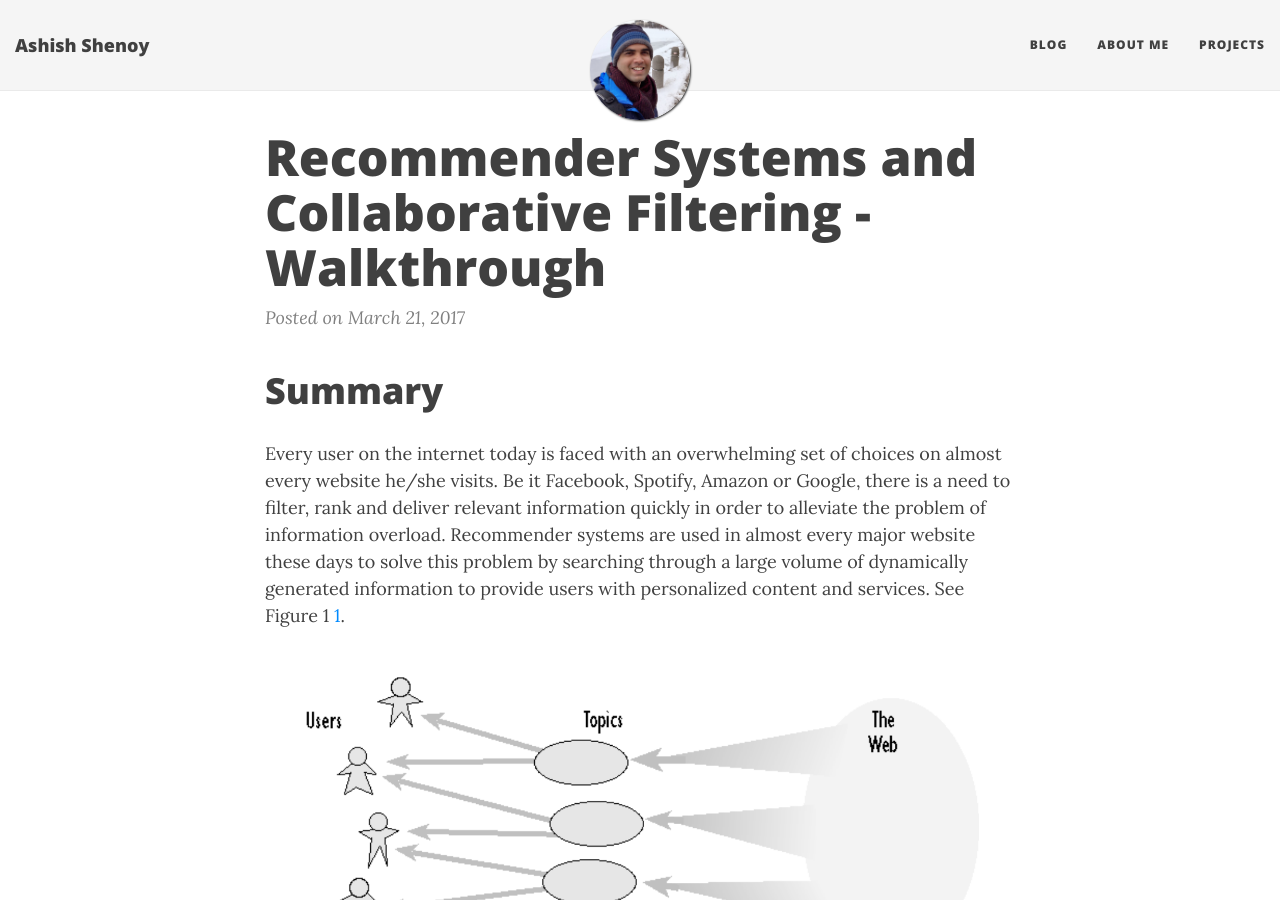
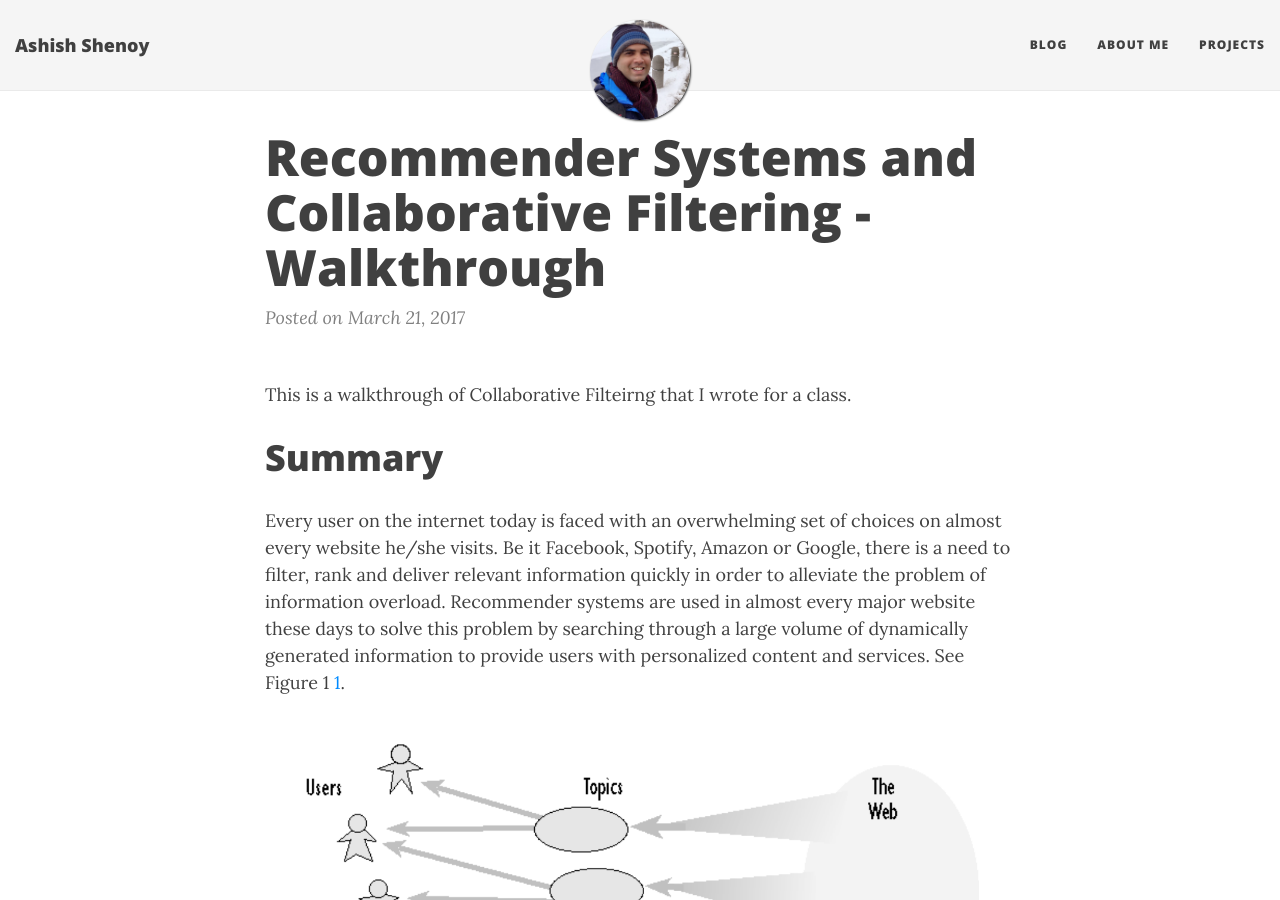
Before and after one commit to ashishvshenoy/ashishvshenoy.github.io, a Jekyll site: the page built from _posts/2017-03-21-recommender-systems-and-collaborative-filtering-walkthrough.md, in a window 1280 px wide and 900 px high. Built offline with Jekyll 4.4.1, drawn with Linux system fonts in a browser that asks for light colours; nearby versions of some CDN libraries; formulas are drawn with MathJax 3.

Commit message:
Updated 2017-03-21-recommender-systems-and-collaborative-filtering-walkthrough.md

```diff
--- a/_posts/2017-03-21-recommender-systems-and-collaborative-filtering-walkthrough.md
+++ b/_posts/2017-03-21-recommender-systems-and-collaborative-filtering-walkthrough.md
@@ -3,6 +3,8 @@ layout: post
 published: true
 title: Recommender Systems and Collaborative Filtering - Walkthrough
 ---
+This is a walkthrough of Collaborative Filteirng that I wrote for a class.
+
 Summary
 =======
 
```
